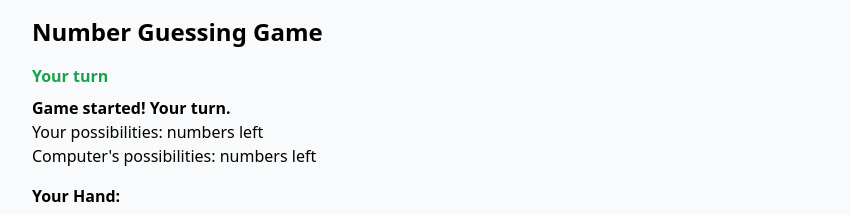
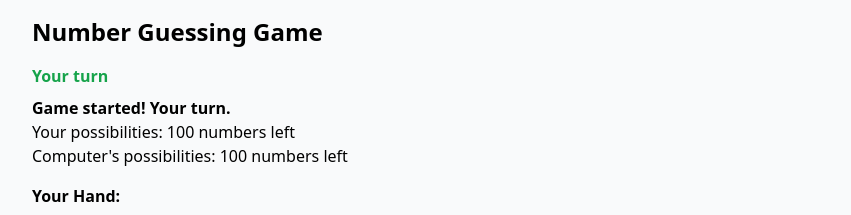
Before and after one commit to rbison84/mathemagics, a React (Vite) app: page / in a window 1280 px wide. Both pictures are taken after typing "5" into the empty fields and a click on the button "Start Game". Shown: the top 215 px of the page, without its empty margins (176-1027 px from the left). Built offline with nearby package versions, Linux system fonts and the light colour scheme.

Commit message:
Update NumberGuessingGame.tsx

```diff
--- a/src/components/NumberGuessingGame.tsx
+++ b/src/components/NumberGuessingGame.tsx
@@ -104,8 +104,8 @@ const NumberGuessingGame: React.FC = () => {
         }. Result: ${computerMove.result}`;
         setMessage(moveMessage);
 
-        if (game.computerPossibilities.size === 1) {
-          const guess = Array.from(game.computerPossibilities)[0];
+        if (game.computerPossibilities.length === 1) {
+          const guess = game.computerPossibilities[0];
           if (guess === game.playerNumber) {
             setMessage('Computer won! Game Over!');
             setGamePhase('ended');
@@ -179,8 +179,8 @@ const NumberGuessingGame: React.FC = () => {
               {turn === 'player' ? 'Your turn' : 'Computer\'s turn'}
             </p>
             <p className="font-bold mt-2">{message}</p>
-            <p>Your possibilities: {game.playerPossibilities.size} numbers left</p>
-            <p>Computer's possibilities: {game.computerPossibilities.size} numbers left</p>
+            <p>Your possibilities: {game.playerPossibilities.length} numbers left</p>
+            <p>Computer's possibilities: {game.computerPossibilities.length} numbers left</p>
           </div>
 
           <div className="mb-6">
```
